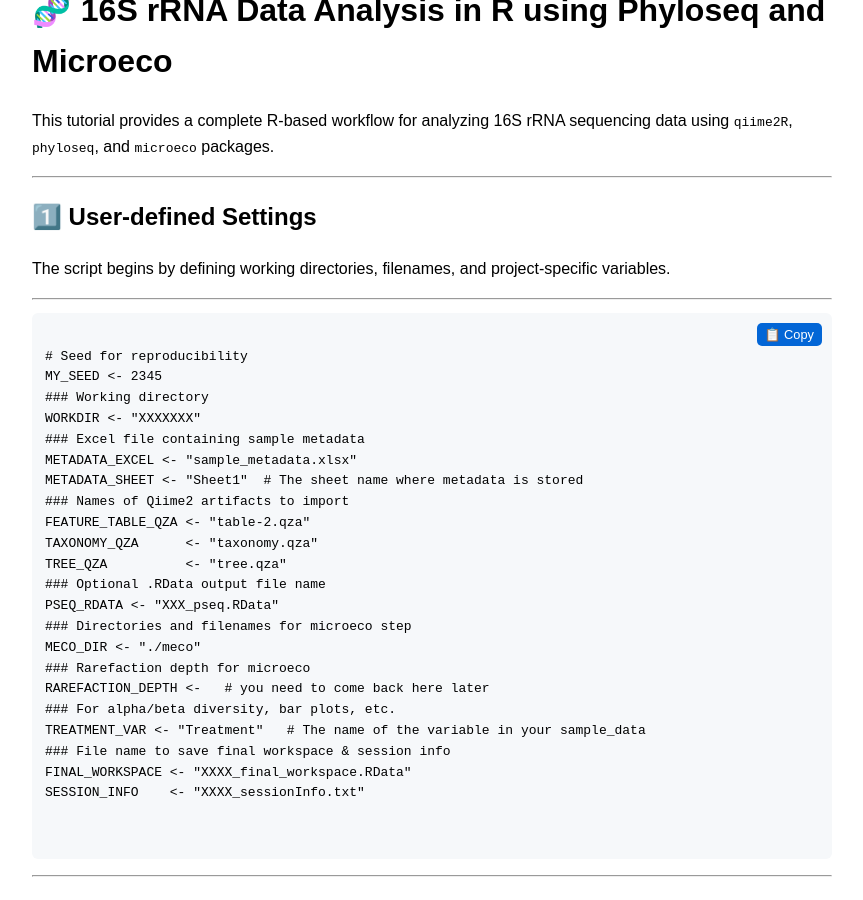
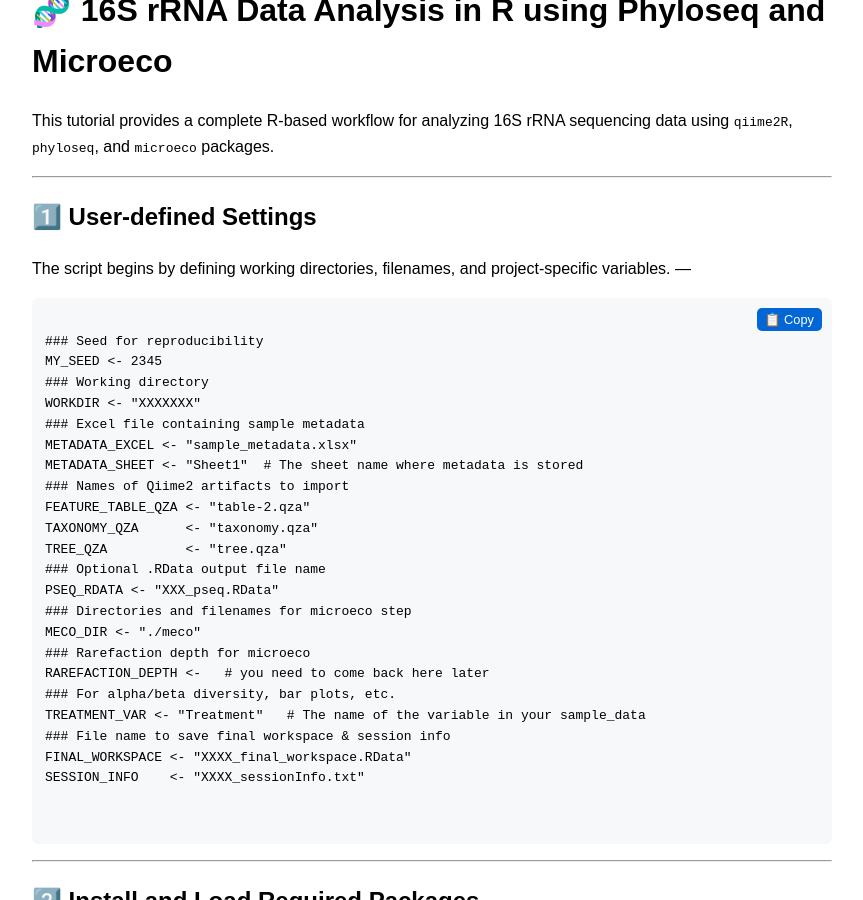
Before and after one commit to ysbajagai/bioinfo, a Jekyll site: the page built from phyloseq_microeco_tutorial.md, in a window 1280 px wide and 900 px high, scrolled down 209 px. Shown: the whole window, without its empty margins (208-1071 px from the left). Built offline with Jekyll 4.4.1, drawn with Linux system fonts in a browser that asks for light colours.

```diff
--- a/phyloseq_microeco_tutorial.md
+++ b/phyloseq_microeco_tutorial.md
@@ -10,14 +10,12 @@ This tutorial provides a complete R-based workflow for analyzing 16S rRNA sequen
 ---
 
 ## 1️⃣ User-defined Settings
-
 The script begins by defining working directories, filenames, and project-specific variables.
-
 ---
 <div style="position: relative; margin-bottom: 1em;">
   <pre style="background:#f6f8fa; padding:1em; border-radius:6px; overflow:auto;">
 <code id="r-setup" style="font-family: monospace;">
-# Seed for reproducibility
+### Seed for reproducibility
 MY_SEED &lt;- 2345
 ### Working directory
 WORKDIR &lt;- "XXXXXXX"
```
